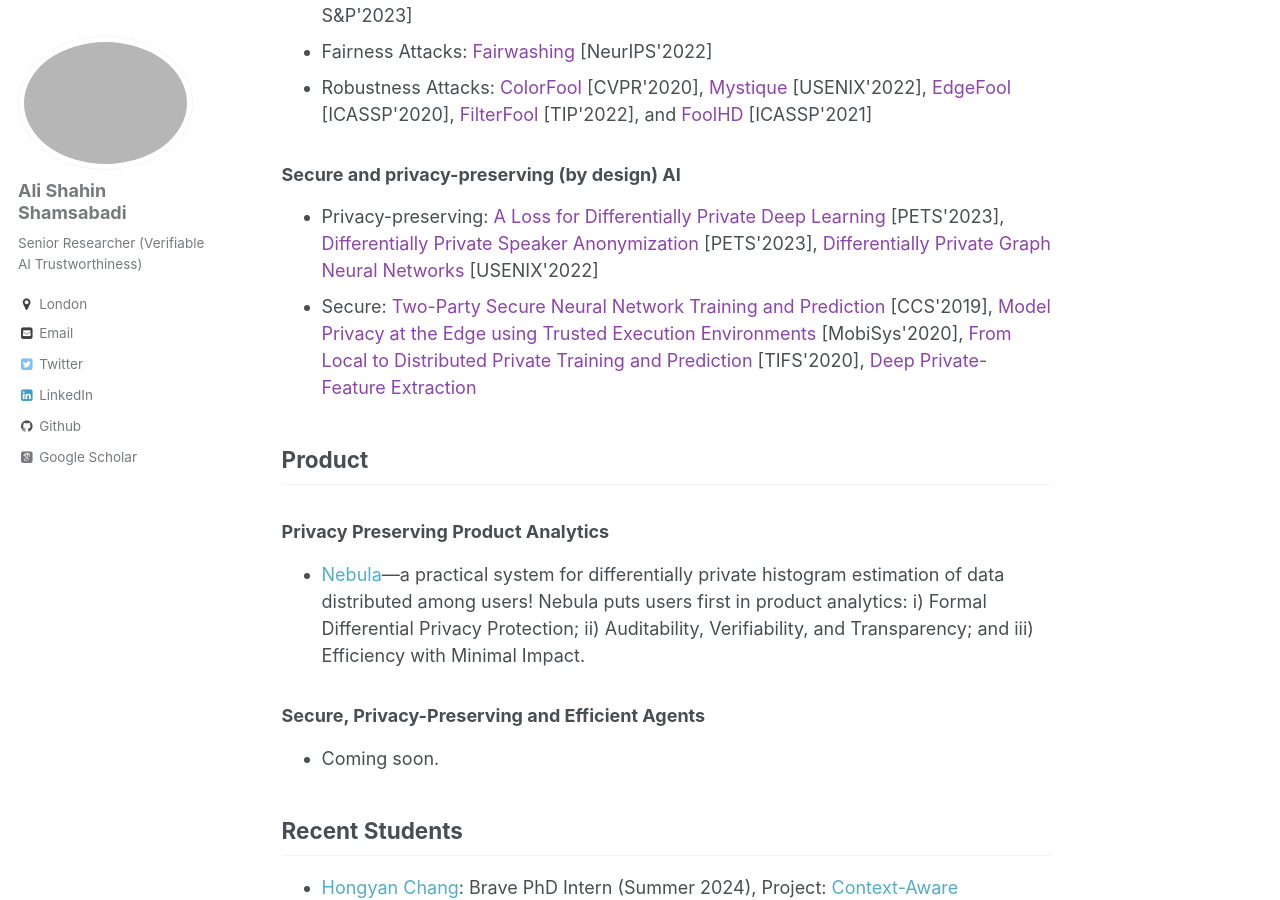
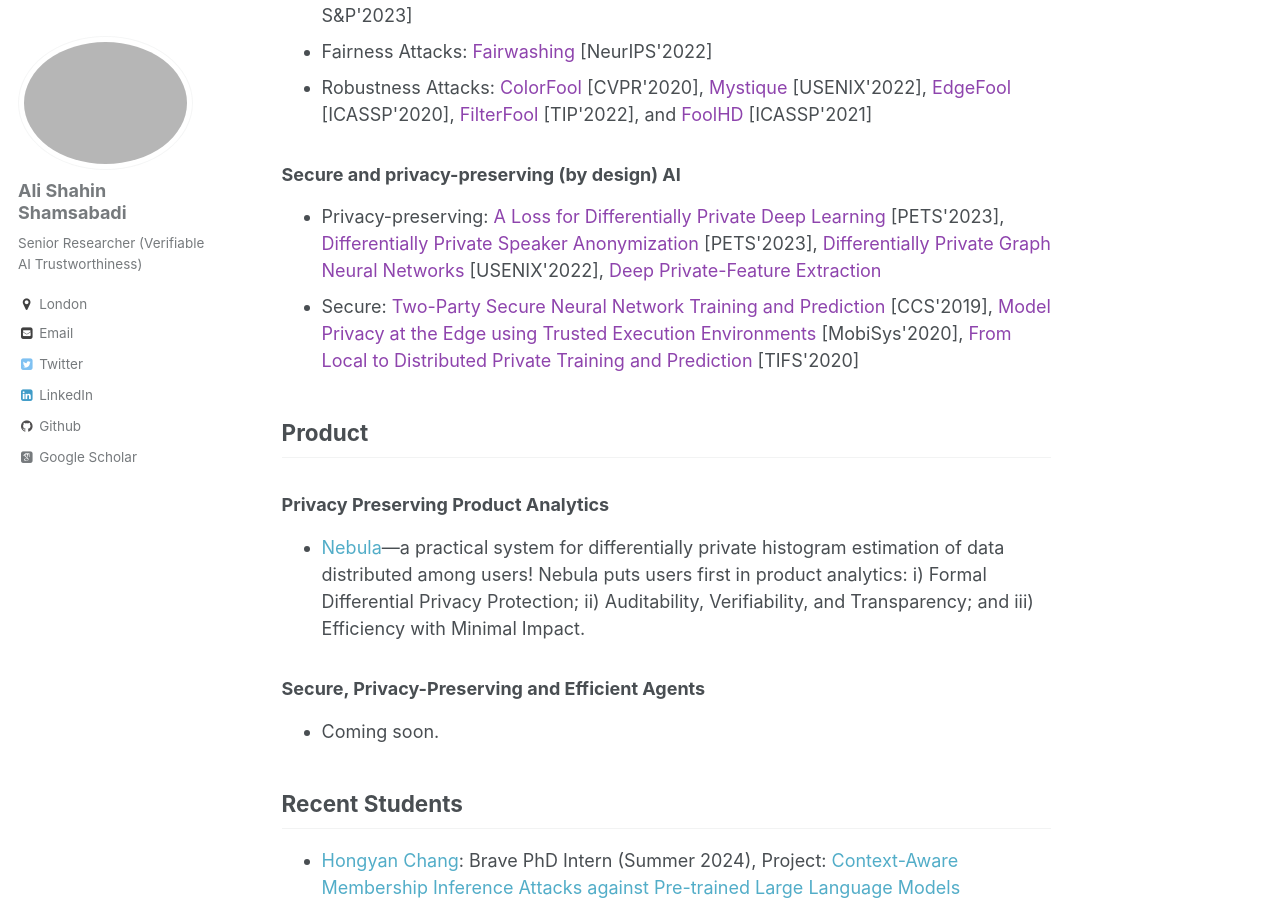
Before and after one commit to AliShahin/AliShahin.github.io, a Jekyll site: the page built from _pages/about.md, in a window 1280 px wide and 900 px high, scrolled down 1224 px. Built offline with Jekyll 4.4.1, drawn with Linux system fonts in a browser that asks for light colours; some web fonts are replaced.

Commit message:
Update about.md

```diff
--- a/_pages/about.md
+++ b/_pages/about.md
@@ -72,13 +72,13 @@ My research initiates a fundamental question:
   <li>Privacy-preserving:
     <a href="https://petsymposium.org/popets/2023/popets-2023-0083.pdf" style="color:#8e44ad;">A Loss for Differentially Private Deep Learning</a> [PETS'2023],
     <a href="https://arxiv.org/pdf/2202.11823.pdf" style="color:#8e44ad;">Differentially Private Speaker Anonymization</a> [PETS'2023],
-    <a href="https://arxiv.org/pdf/2203.00949.pdf" style="color:#8e44ad;">Differentially Private Graph Neural Networks</a> [USENIX'2022]
+    <a href="https://arxiv.org/pdf/2203.00949.pdf" style="color:#8e44ad;">Differentially Private Graph Neural Networks</a> [USENIX'2022],
+    <a href="https://arxiv.org/pdf/1802.03151.pdf" style="color:#8e44ad;">Deep Private-Feature Extraction</a>
   </li>
   <li>Secure:
     <a href="https://arxiv.org/pdf/1907.03372" style="color:#8e44ad;">Two-Party Secure Neural Network Training and Prediction</a> [CCS'2019],
     <a href="https://arxiv.org/pdf/2004.05703" style="color:#8e44ad;">Model Privacy at the Edge using Trusted Execution Environments</a> [MobiSys'2020],
-    <a href="https://arxiv.org/pdf/2004.05574" style="color:#8e44ad;">From Local to Distributed Private Training and Prediction</a> [TIFS'2020],
-    <a href="https://arxiv.org/pdf/1802.03151.pdf" style="color:#8e44ad;">Deep Private-Feature Extraction</a>
+    <a href="https://arxiv.org/pdf/2004.05574" style="color:#8e44ad;">From Local to Distributed Private Training and Prediction</a> [TIFS'2020]
   </li>
 </ul>
 
```
